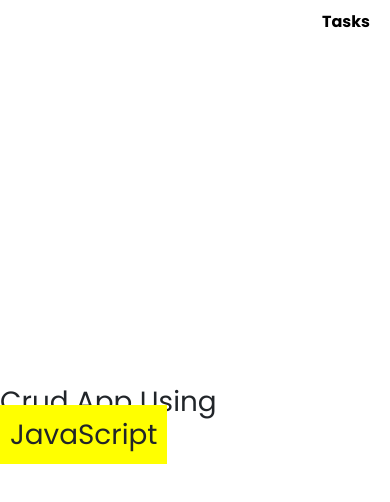
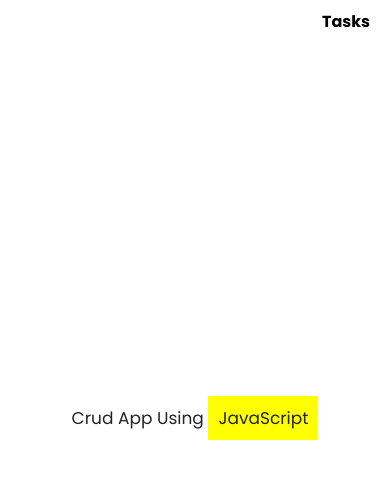
Before and after one commit to ArishN/crud-javascript, a plain HTML site: page index.html in a window 390 px wide. Drawn offline with nearby package versions, Linux system fonts and the light colour scheme.

Commit message:
font size reduce for font page title

```diff
--- a/style.css
+++ b/style.css
@@ -56,4 +56,7 @@ body{
    .btn_inner{
     flex-direction: row;
    }
+   .js_title{
+    font-size:17px;
 }
+}
```
